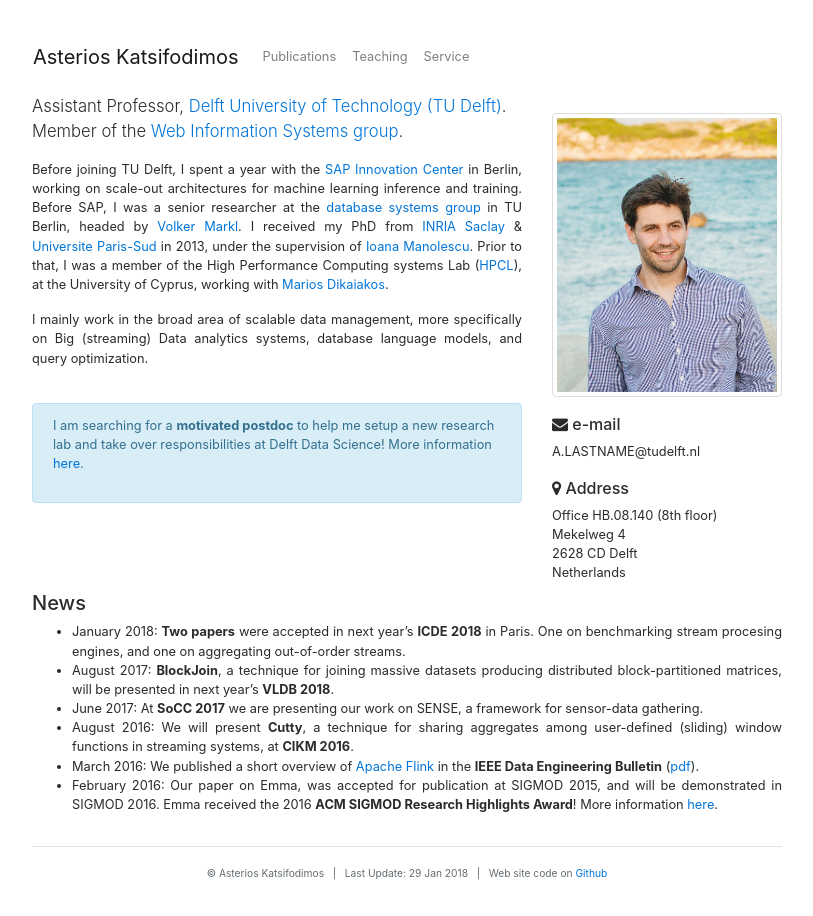
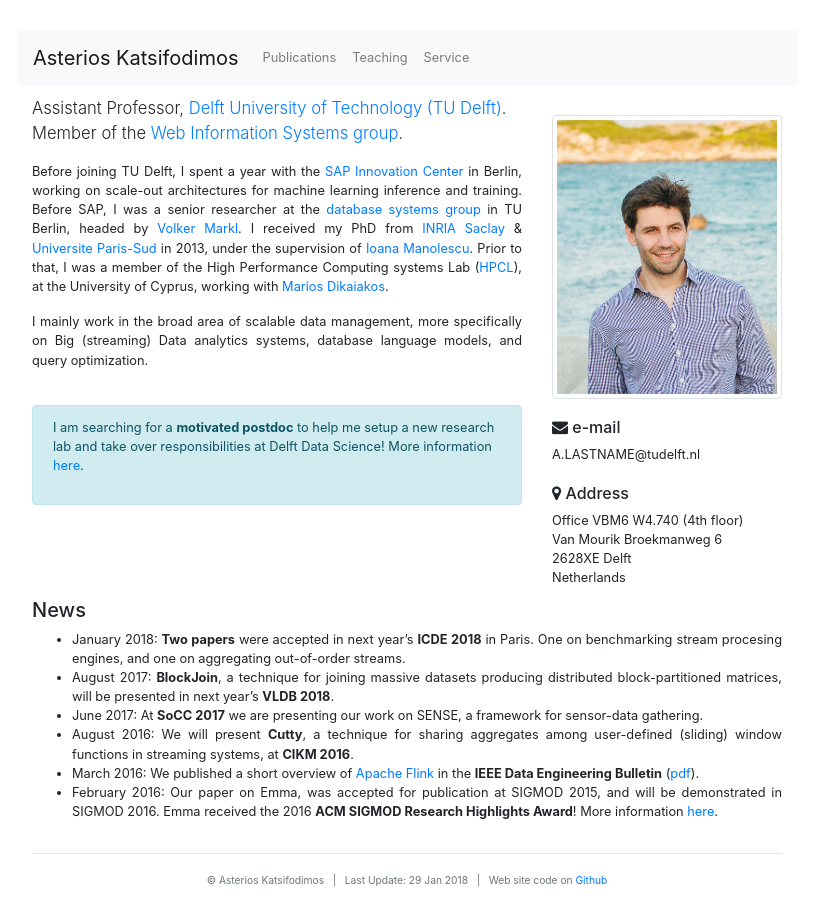
Before and after one commit to omoultosEthTuDelft/web, a Jekyll site: the page built from index.md, in a window 1280 px wide. Shown: the whole page, without its empty margins (233-1046 px from the left). Built offline with Jekyll 4.4.1, drawn with Linux system fonts in a browser that asks for light colours; nearby versions of some CDN libraries.

Commit message:
Update to new bootstrap

```diff
--- a/_layouts/default.html
+++ b/_layouts/default.html
@@ -6,7 +6,7 @@
 
     <meta charset="UTF-8">
 
-    <link rel="stylesheet" href="https://maxcdn.bootstrapcdn.com/bootstrap/4.0.0-beta.3/css/bootstrap.min.css" integrity="sha384-Zug+QiDoJOrZ5t4lssLdxGhVrurbmBWopoEl+M6BdEfwnCJZtKxi1KgxUyJq13dy" crossorigin="anonymous">
+    <link rel="stylesheet" href="https://maxcdn.bootstrapcdn.com/bootstrap/4.0.0/css/bootstrap.min.css" integrity="sha384-Gn5384xqQ1aoWXA+058RXPxPg6fy4IWvTNh0E263XmFcJlSAwiGgFAW/dAiS6JXm" crossorigin="anonymous">
 
 
     <link href="https://maxcdn.bootstrapcdn.com/font-awesome/4.7.0/css/font-awesome.min.css" rel="stylesheet">
@@ -76,10 +76,12 @@
 
 <p class="text-center text-muted" style=""><small>&copy; Asterios Katsifodimos &nbsp; | &nbsp; Last Update: {{ site.time | date_to_string }} &nbsp; | &nbsp; Web site code on <a href="https://github.com/asteriosk/web">Github</a> </small></p>
 
+
     <script src="https://code.jquery.com/jquery-3.2.1.slim.min.js" integrity="sha384-KJ3o2DKtIkvYIK3UENzmM7KCkRr/rE9/Qpg6aAZGJwFDMVNA/GpGFF93hXpG5KkN" crossorigin="anonymous"></script>
+    <script src="https://cdnjs.cloudflare.com/ajax/libs/popper.js/1.12.9/umd/popper.min.js" integrity="sha384-ApNbgh9B+Y1QKtv3Rn7W3mgPxhU9K/ScQsAP7hUibX39j7fakFPskvXusvfa0b4Q" crossorigin="anonymous"></script>
+    <script src="https://maxcdn.bootstrapcdn.com/bootstrap/4.0.0/js/bootstrap.min.js" integrity="sha384-JZR6Spejh4U02d8jOt6vLEHfe/JQGiRRSQQxSfFWpi1MquVdAyjUar5+76PVCmYl" crossorigin="anonymous"></script>
     <script src="https://cdnjs.cloudflare.com/ajax/libs/tether/1.4.0/js/tether.min.js" integrity="sha384-DztdAPBWPRXSA/3eYEEUWrWCy7G5KFbe8fFjk5JAIxUYHKkDx6Qin1DkWx51bBrb" crossorigin="anonymous"></script>
-    <script src="https://cdnjs.cloudflare.com/ajax/libs/popper.js/1.12.9/umd/popper.min.js" integrity="sha384-ApNbgh9B+Y1QKtv3Rn7W3mgPxhU9K/ScQsAP7hUibX39j7fakFPskvXusvfa0b4Q" crossorigin="anonymous"></script>
-    <script src="https://maxcdn.bootstrapcdn.com/bootstrap/4.0.0-beta.3/js/bootstrap.min.js" integrity="sha384-a5N7Y/aK3qNeh15eJKGWxsqtnX/wWdSZSKp+81YjTmS15nvnvxKHuzaWwXHDli+4" crossorigin="anonymous"></script>
+
 
   </body>
 </html>
--- a/index.md
+++ b/index.md
@@ -37,9 +37,9 @@
 A.LASTNAME@tudelft.nl
 <br/><br/>
 <h6> <span class="fa fa-map-marker"></span> Address</h6>
-Office HB.08.140 (8th floor)<br/>
-Mekelweg 4<br/>
-2628 CD Delft<br/>
+Office VBM6 W4.740 (4th floor)<br/>
+Van Mourik Broekmanweg 6<br/>
+2628XE Delft<br/>
 Netherlands
 </div>
 
```
